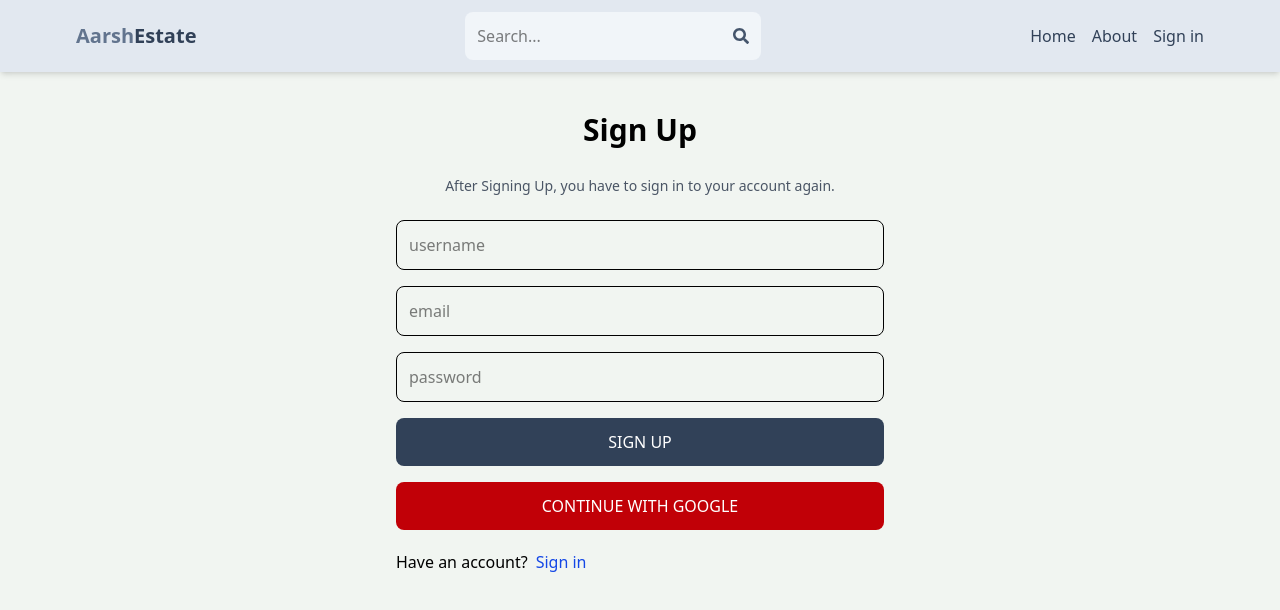
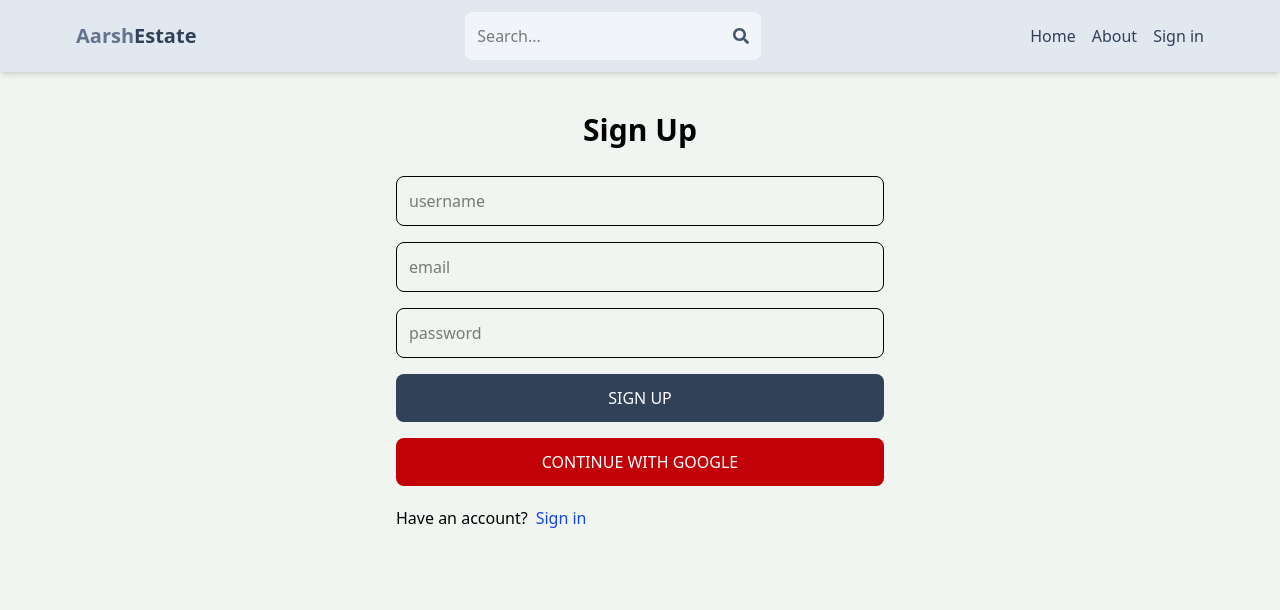
Before and after one commit to Aarsh-Mishra/mern_estate, a React (Vite) app in the folder client/: page /sign-up in a window 1280 px wide. Shown: the top 610 px of the page. Built offline with nearby package versions, Linux system fonts and the light colour scheme; no server answers.

Commit message:
Updated SignUp page

```diff
--- a/client/src/pages/SignUp.jsx
+++ b/client/src/pages/SignUp.jsx
@@ -1,5 +1,7 @@
 import React, {useState} from 'react'
 import {Link, useNavigate} from 'react-router-dom';
+import { useDispatch } from 'react-redux';
+import { signInSuccess } from '../redux/user/userSlice';
 import OAuth from '../components/OAuth';
 
 function SignUp() {
@@ -7,6 +9,7 @@ function SignUp() {
   const [error, setError] = useState(null);
   const [loading, setLoading] = useState(false);
   const navigate = useNavigate();
+  const dispatch = useDispatch();
   const handleChange = (e)=>{
       setFormData({
         ...formData,
@@ -36,9 +39,11 @@ function SignUp() {
     setLoading(false);
     return;
   }
+  // Auto-login after successful signup
+  dispatch(signInSuccess(data));
   setLoading(false);
   setError(null);
-  navigate("/sign-in");
+  navigate("/");
 
     } catch (error) {
       setLoading(false);
@@ -53,9 +58,6 @@ function SignUp() {
   return (
     <div className='p-3 max-w-lg mx-auto'>
       <h1 className='text-3xl text-center font-semibold my-7'>Sign Up</h1>
-      <p className="text-center text-gray-600 text-sm mt-2 mb-6">
-        After Signing Up, you have to sign in to your account again.
-      </p>
       <form onSubmit={handleSubmit} className='flex flex-col gap-4'>
         <input
         type='text'
```
